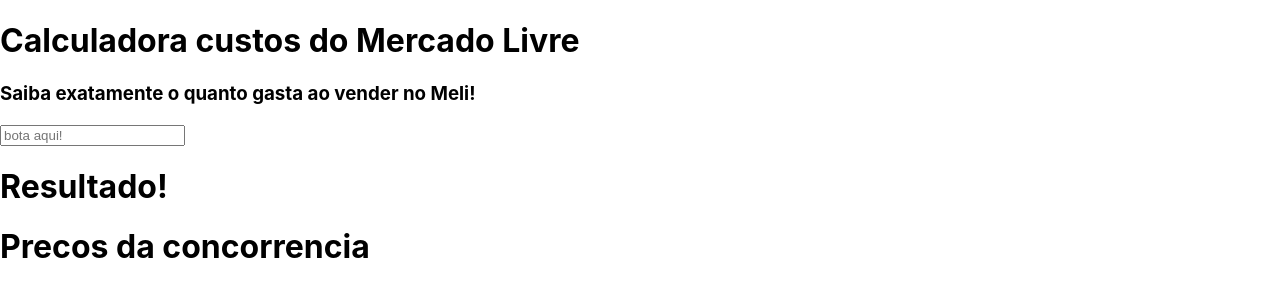
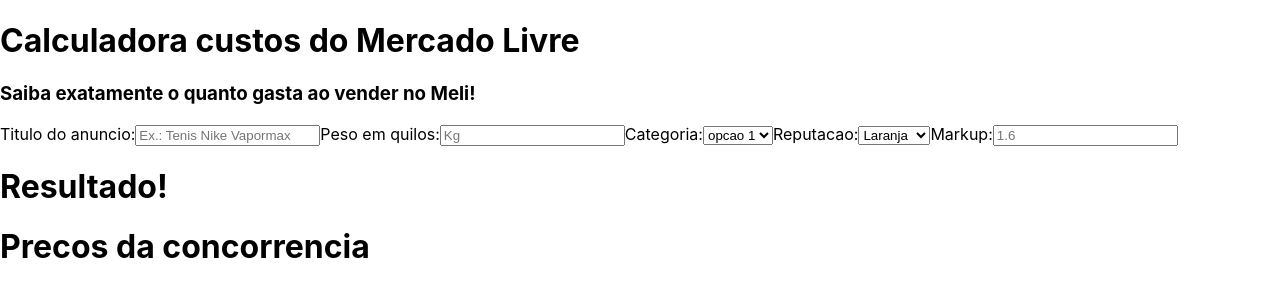
Before and after one commit to murilopereira006/CalculadoraMeli, a React (Create React App) app in the folder CalculadoraMeli/: page / in a window 1280 px wide. Shown: the top 300 px of the page. Built offline with nearby package versions, Linux system fonts and the light colour scheme.

Commit message:
forms completo

```diff
--- a/CalculadoraMeli/src/componentes/Inputs/index.js
+++ b/CalculadoraMeli/src/componentes/Inputs/index.js
@@ -6,10 +6,64 @@
 
   return (
 		<form>
-			<input
-				type='text'
-				placeholder='bota aqui!'
-			/>
+			<label htmlFor="nomeProduto">
+				Titulo do anuncio:
+				<input
+					name="nomeProduto"
+					type="text"
+					placeholder="Ex.: Tenis Nike Vapormax"
+				/>
+			</label>
+			<label htmlFor="peso">
+				Peso em quilos:
+				<input
+					name="peso"
+					type="text"
+					placeholder="Kg"
+				/>
+			</label>
+			<label>
+				Categoria:
+				<select>
+					<option>
+						opcao 1
+					</option>
+					<option>
+						opcao 2
+					</option>
+					<option>
+						opcao 3
+					</option>
+					<option>
+						opcao 4
+					</option>
+					<option>
+						opcao 5
+					</option>
+				</select>
+			</label>
+			<label>
+				Reputacao:
+				<select>
+					<option>
+						Laranja
+					</option>
+					<option>
+						Amarelo
+					</option>
+					<option>
+						Verde
+					</option>
+				</select>
+			</label>
+			<label htmlFor="markUp">
+				Markup:
+				<input
+					name="markUp"
+					type="number"
+					placeholder="1.6"
+				/>
+			</label>
 		</form>
   );
 }
```
Also changed, not shown: 1 other file (tests, documents, lock files or other folders).
